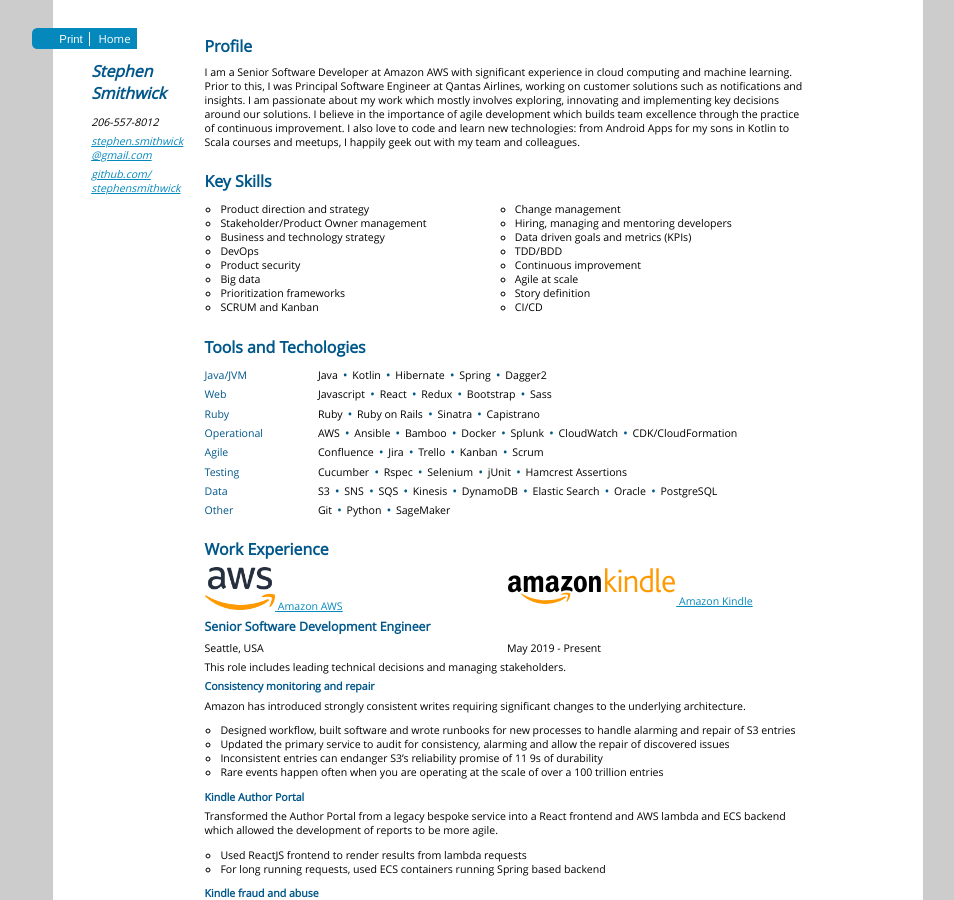
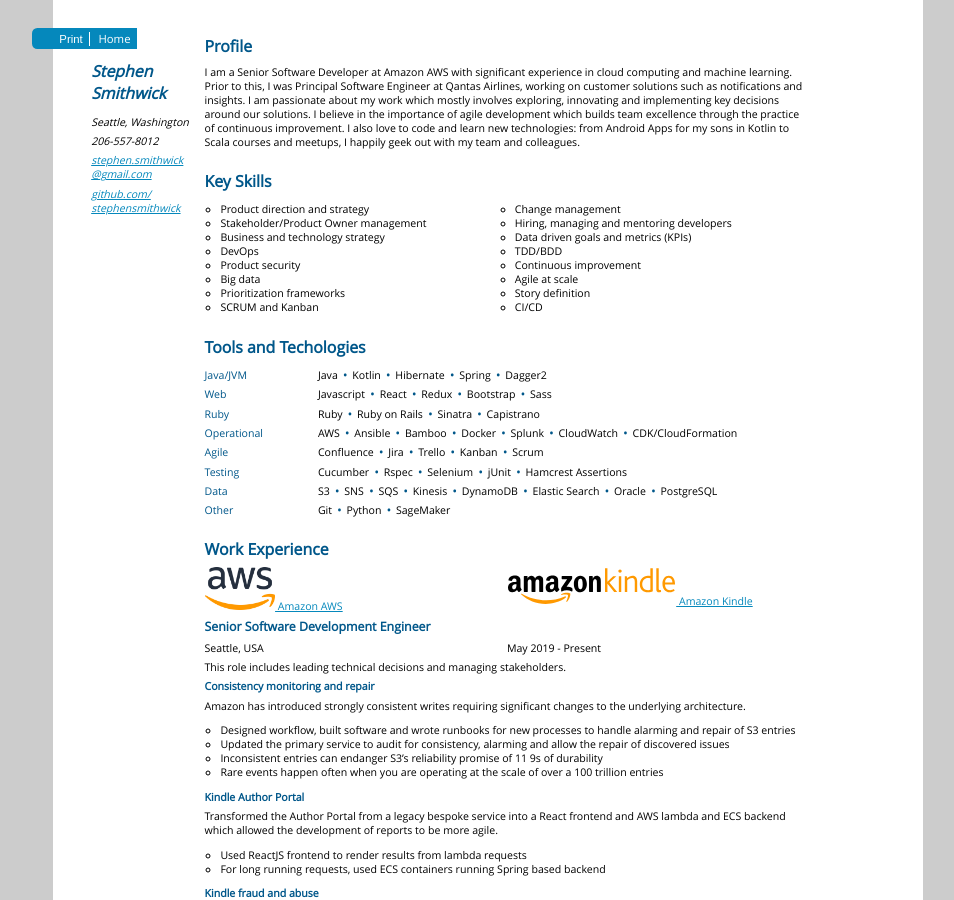
Before and after one commit to StephenSmithwick/StephenSmithwick.github.io, a Jekyll site: the page built from StephenSmithwickResume.md, in a window 1280 px wide and 900 px high. Shown: the whole window, without its empty margins (152-1106 px from the left). Built offline with Jekyll 4.4.1, drawn with Linux system fonts in a browser that asks for light colours.

Commit message:
Adding my location to my resume

```diff
--- a/_layouts/resume.html
+++ b/_layouts/resume.html
@@ -1,10 +1,12 @@
 <!DOCTYPE html>
 <html>
-  <head>
+
+<head>
     <meta charset="utf-8">
     <link href="css/resume.css" rel="stylesheet" type="text/css" />
-  </head>
-  <body class="resume">
+</head>
+
+<body class="resume">
     <aside>
         <div class="left-nav">
             <button onclick="print_resume()">Print</button>
@@ -14,10 +16,12 @@
             <h1>Stephen Smithwick</h1>
 
             <ul>
-                <li class="phone"><a href="tel:+61430704734">206-557-8012</a></li>
+                <li class="location">Seattle, Washington</li>
+                <li class="phone"><a href="tel:+12065578012">206-557-8012</a></li>
                 <li class="email"><a href="mailto:stephen.smithwick@gmail.com"
-                    subject="Job Offer:">stephen.smithwick<WBR>@gmail.com</a></li>
-                <li class="github"><a href="https://github.com/stephensmithwick">github.com/<WBR>stephensmithwick</a></li>
+                        subject="Job Offer:">stephen.smithwick<WBR>@gmail.com</a></li>
+                <li class="github"><a href="https://github.com/stephensmithwick">github.com/<WBR>stephensmithwick</a>
+                </li>
             </ul>
         </address>
     </aside>
@@ -37,11 +41,12 @@
                 next.removeAttribute('id');
                 next.setAttribute('class', 'for-printing');
                 sidebar.insertBefore(next, null);
-                console.log({ sidebar: document.getElementsByTagName('aside')[0].clientHeight, article: article.clientHeight })
+                console.log({sidebar: document.getElementsByTagName('aside')[0].clientHeight, article: article.clientHeight})
             }
 
             window.print();
         }
     </script>
-  </body>
+</body>
+
 </html>
```
